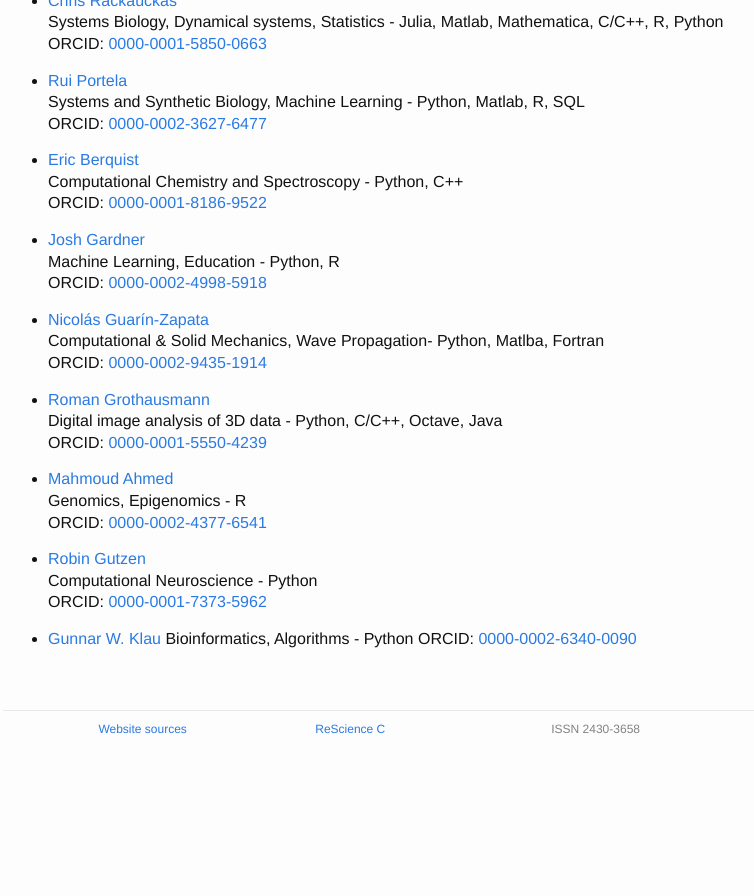
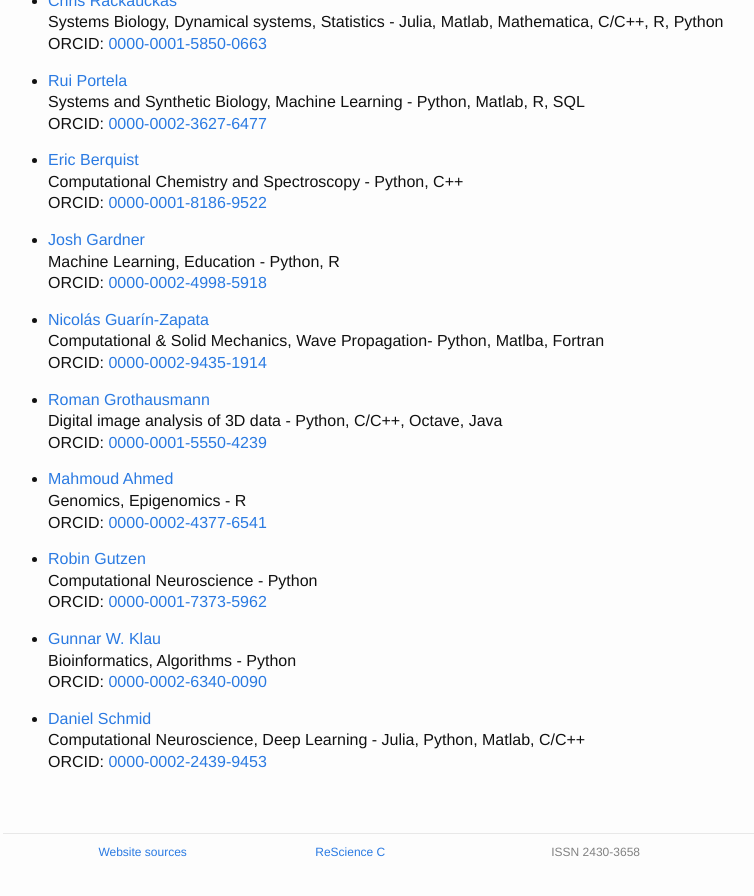
Before and after one commit to ReScience/rescience.github.io, a Jekyll site: the page built from 04-board.md, in a window 1280 px wide and 900 px high, scrolled down 9747 px. Shown: the top 896 px of the window, without its empty margins (252-1006 px from the left). Built offline with Jekyll 4.4.1, drawn with Linux system fonts in a browser that asks for light colours; our own code applies the rules of GitHub Pages for plain Markdown files; before the commit the page ends 10524 px from its top, so only the background shows below that.

Commit message:
Add Daniel Schmid as a reviewer

```diff
--- a/04-board.md
+++ b/04-board.md
@@ -534,3 +534,7 @@
 * [Gunnar W. Klau](https://github.com/guwek)
   Bioinformatics, Algorithms - Python
   ORCID: [0000-0002-6340-0090](https://orcid.org/0000-0002-6340-0090)
+
+* [Daniel Schmid](https://github.com/schmidDan)
+  Computational Neuroscience, Deep Learning - Julia, Python, Matlab, C/C++
+  ORCID: [0000-0002-2439-9453](https://orcid.org/0000-0002-2439-9453)
```
